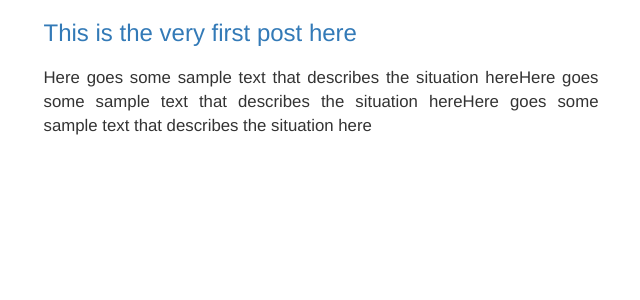
After one commit to AwaMelvine/images-with-ckeditor, a PHP site: page /details.php in a window 1280 px wide. The commit adds this page. Shown: the top 300 px of the page, without its empty margins (319-959 px from the left). Run offline with PHP 8.4, Linux system fonts and the light colour scheme.

Commit message:
Created mockup for the project.

```diff
--- /dev/null
+++ b/details.php
@@ -0,0 +1,41 @@
+<!DOCTYPE html>
+<html lang="en">
+<head>
+	<meta charset="UTF-8">
+	<title>Uploading images in CKEditor using PHP</title>
+
+	<!-- Bootstra -->
+	<link rel="stylesheet" href="https://cdnjs.cloudflare.com/ajax/libs/twitter-bootstrap/3.3.7/css/bootstrap.min.css" />
+
+	<!-- Custom styling -->
+	<link rel="stylesheet" href="main.css">
+
+</head>
+<body>
+
+	<div class="container">
+		<div class="row">
+			<div class="col-md-6 col-md-offset-3">
+				<div class="post-details">
+					<h3><a href="#">This is the very first post here</a></h3>
+					<p>Here goes some sample text that describes the situation hereHere goes some sample text that describes the situation hereHere goes some sample text that describes the situation here</p>
+				</div>
+			</div>
+
+		</div>
+	</div>
+
+
+<!-- JQuery -->
+<script src="https://cdnjs.cloudflare.com/ajax/libs/jquery/3.3.1/jquery.min.js"></script>
+
+<!-- Bootstrap JS -->
+<script src="https://cdnjs.cloudflare.com/ajax/libs/twitter-bootstrap/3.3.7/js/bootstrap.min.js"></script>
+
+<!-- JQuery scripts -->
+<script>
+
+</script>
+
+</body>
+</html>
--- /dev/null
+++ b/main.css
@@ -0,0 +1,22 @@
+ * { margin: 0px; padding: 0px; }
+
+.post {
+	border: 1px solid #ccc;
+	padding: 10px;
+	margin-top: 15px;
+}
+.post-div {
+	border: 1px solid #ccc;
+	margin-top: 30px;
+	margin-bottom: 30px;
+	padding: 20px;
+}
+.post-form {
+	margin-top: 80px;
+}
+/*DETAILS PAGE*/
+.post-details p {
+	text-align: justify;
+	margin: 20px auto;
+	font-size: 1.2em;
+}
```
Also changed, not shown: index.php (+42 -4 lines).
